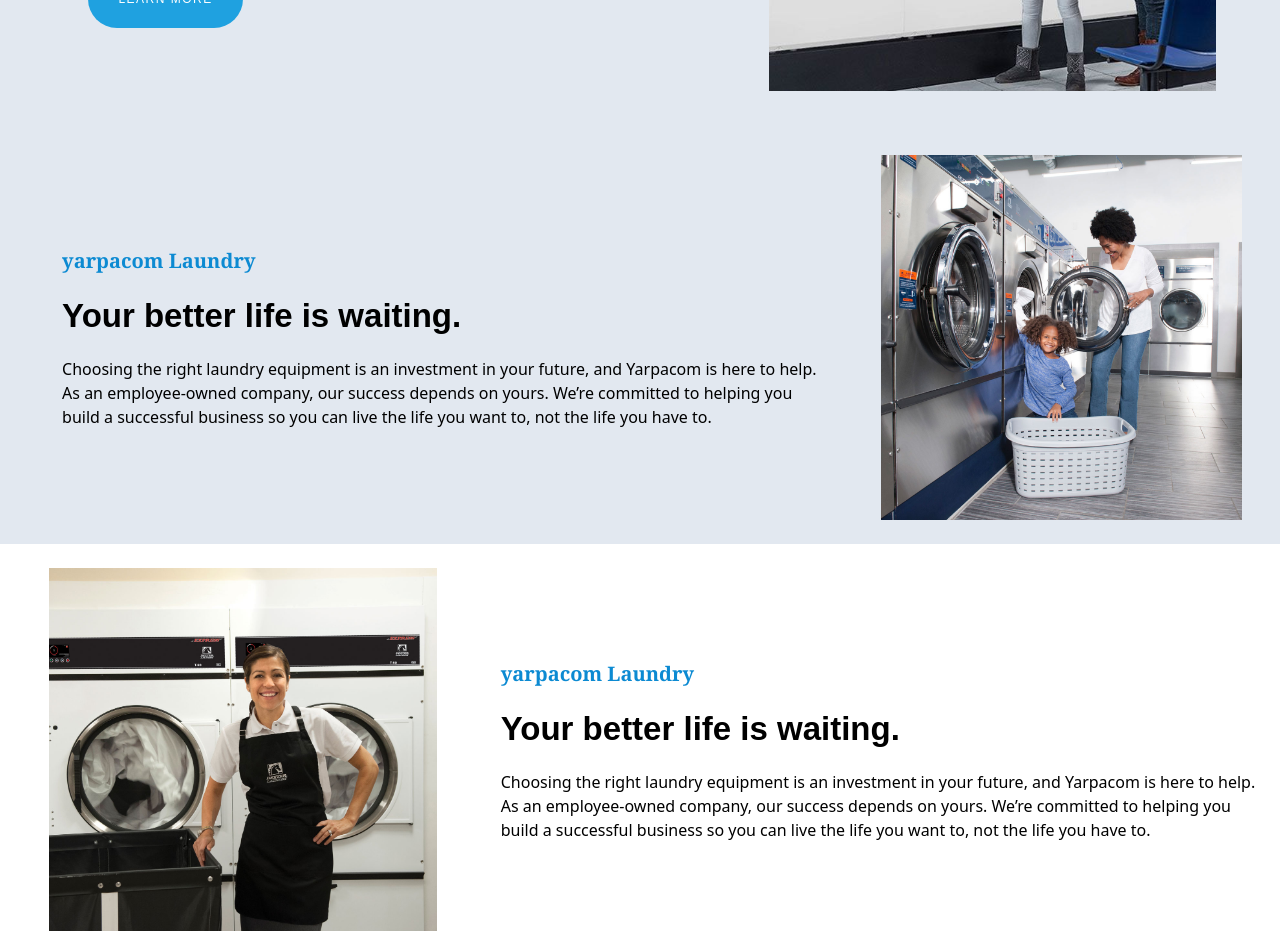
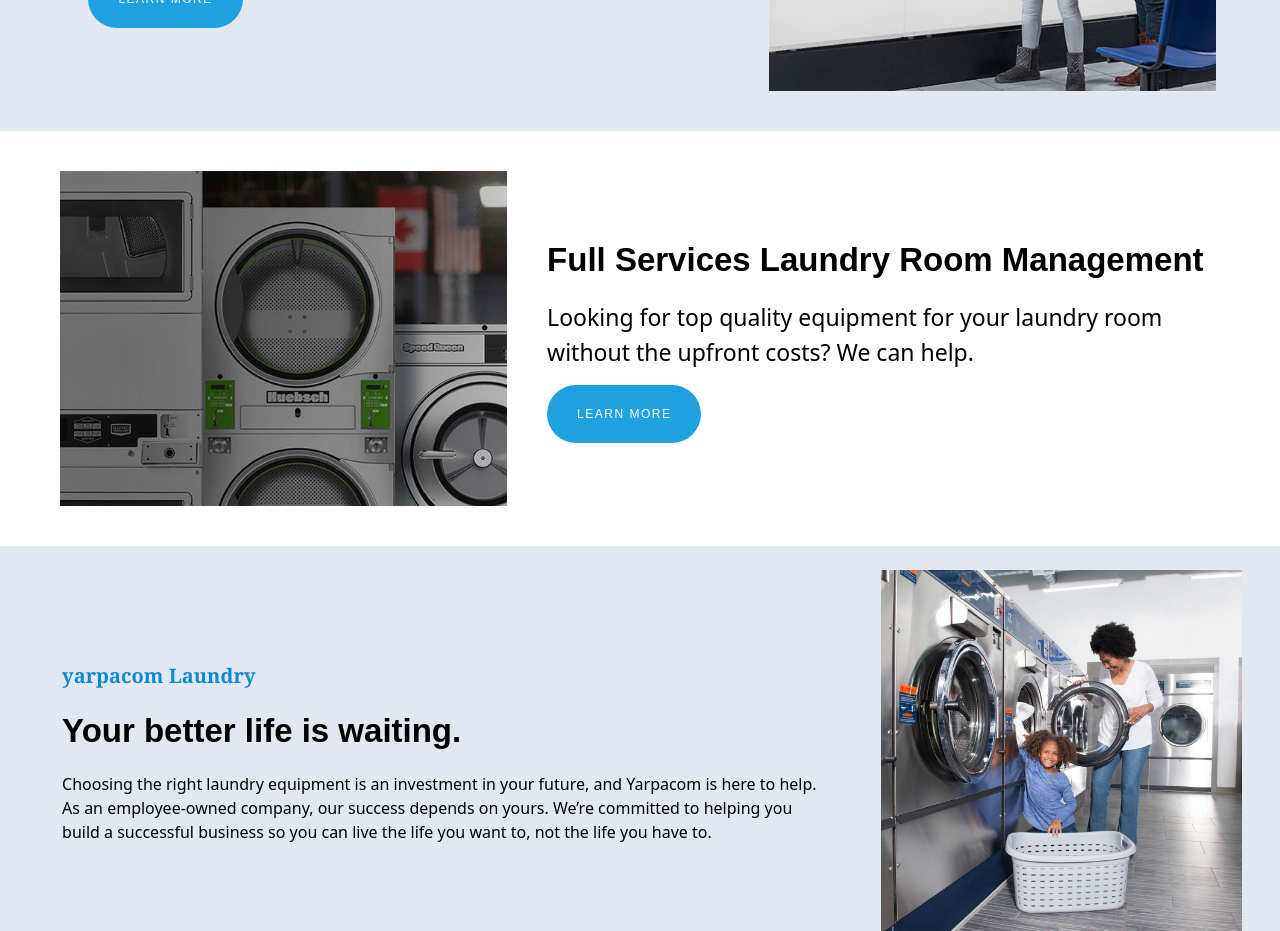
Before and after one commit to rubelmasud/Personal_Launderer_Front-end-, a React (Vite) app: page / in a window 1280 px wide. Shown: the part 1180-2111 px from the top of the page. Built offline with nearby package versions, Linux system fonts and the light colour scheme; a web font is replaced by a local one.

Commit message:
some changes

```diff
--- a/src/Pages/Home/Home/Home.jsx
+++ b/src/Pages/Home/Home/Home.jsx
@@ -4,13 +4,14 @@
 import RoomManagement from "../Services/RoomManagement";
 import YarpacomLaundryServices from "../Services/YarpacomLaundryServices";
 import LaundryControl from "../Services/LaundryControl";
+import LaundryService from "../Services/LaundryService";
 
 const Home = () => {
   return (
     <div className="Primary_font">
       <VideoBanner />
       <RoomManagement />
-
+      <LaundryService />
       <YarpacomLaundryServices />
       <LaundryControl />
       <Elementor />
--- /dev/null
+++ b/src/Pages/Home/Services/LaundryService.jsx
@@ -0,0 +1,30 @@
+import LaundryServicesImg from "../../../assets/Images/room management.jpeg";
+
+const LaundryService = () => {
+  return (
+    <div className="md:flex  pl-12 pr-6 justify-center items-center bg-[#fff]">
+      <div className="my-10">
+        <img
+          className="h-[335px] w-full duration-500 transition-transform transform scale-100 hover:scale-110 "
+          src={LaundryServicesImg}
+          alt=""
+        />
+      </div>
+
+      <div className="flex flex-col gap-4 bg-[#fff] z-10 p-10">
+        <h1 className="Service_heading">
+          Full Services Laundry Room Management
+        </h1>
+        <div className="text-[23px] font-sans">
+          <p>Looking for top quality equipment for your laundry room</p>{" "}
+          <p>without the upfront costs? We can help.</p>
+        </div>
+        <div className="">
+          <button className="Primary_btn">Learn more</button>
+        </div>
+      </div>
+    </div>
+  );
+};
+
+export default LaundryService;
```
